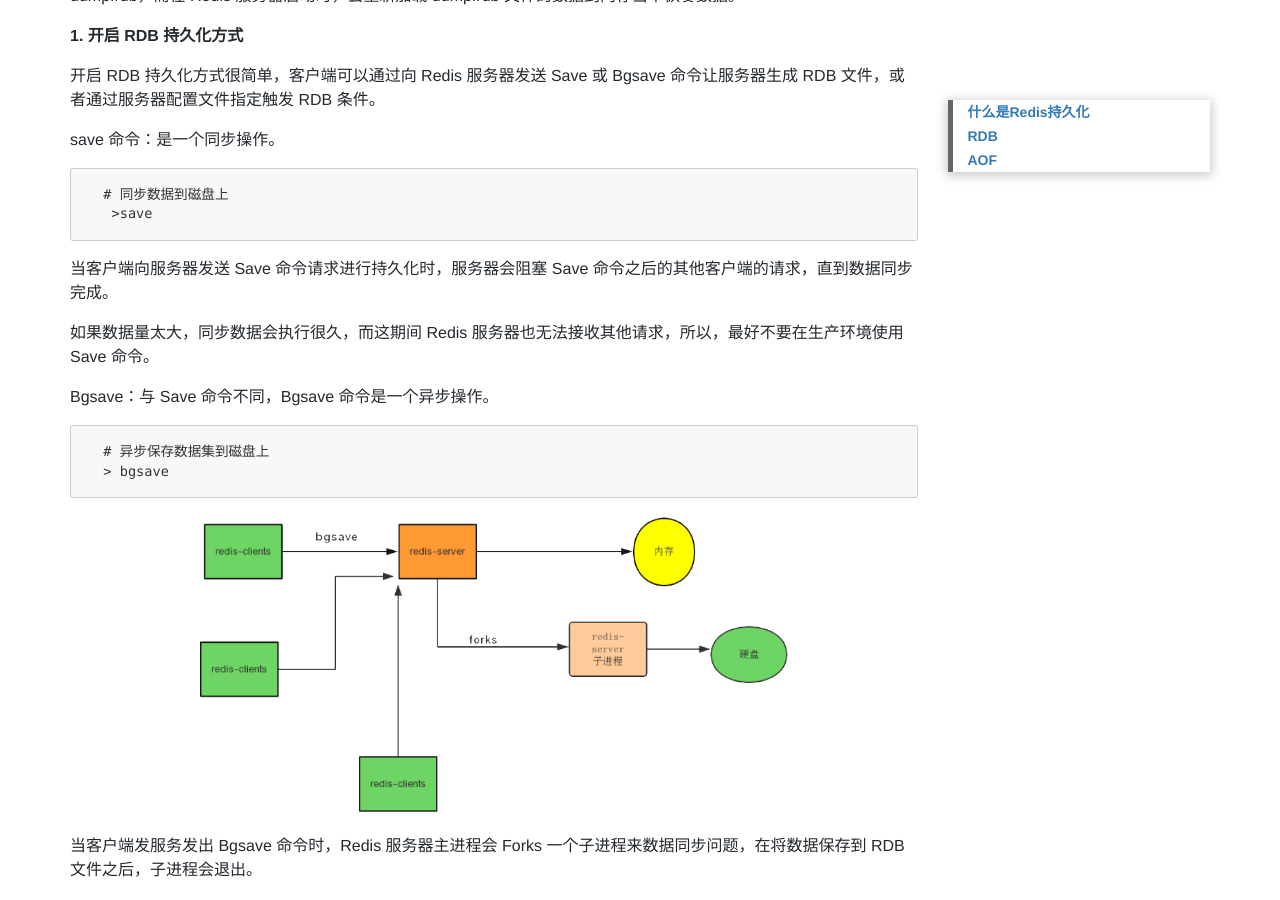
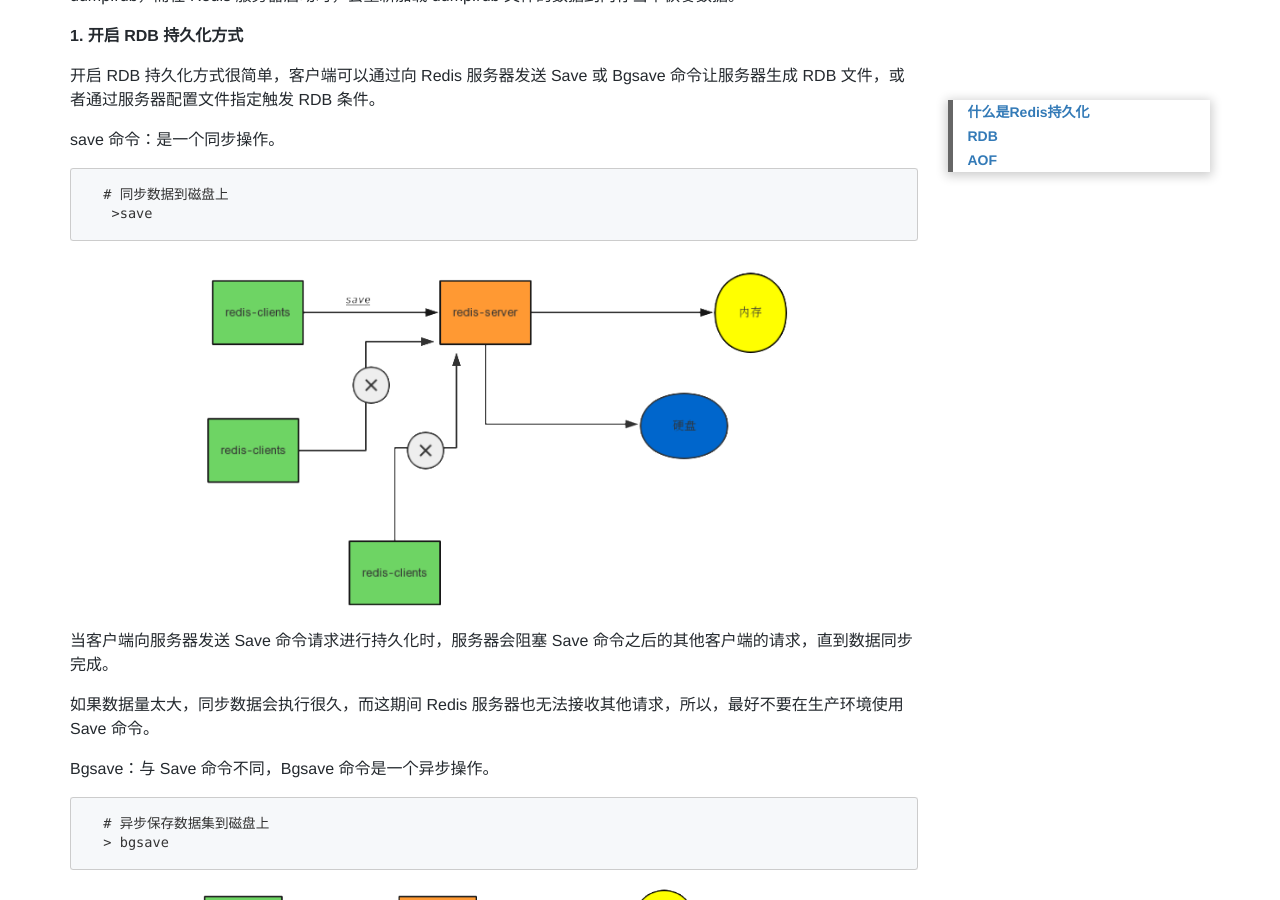
Before and after one commit to Major818/major818.github.io, a Jekyll site: the page built from _posts/2019/2019-05-18-redis-rdb-aof.md, in a window 1280 px wide and 900 px high, scrolled down 1518 px. Built offline with Jekyll 4.4.1, drawn with Linux system fonts in a browser that asks for light colours; nearby versions of some CDN libraries; comment, search, counter and statistics services are not loaded.

Commit message:
up rdb-aof

```diff
--- a/_posts/2019/2019-05-18-redis-rdb-aof.md
+++ b/_posts/2019/2019-05-18-redis-rdb-aof.md
@@ -38,9 +38,10 @@ RDB 是一种快照存储持久化方式，具体就是将 Redis 某一时刻的
 save 命令：是一个同步操作。
 
 
-
       # 同步数据到磁盘上
        >save
+
+![](http://www.major818.com/assets/images/2019/database/redis-save.png)
 
 当客户端向服务器发送 Save 命令请求进行持久化时，服务器会阻塞 Save 命令之后的其他客户端的请求，直到数据同步完成。
 
```
